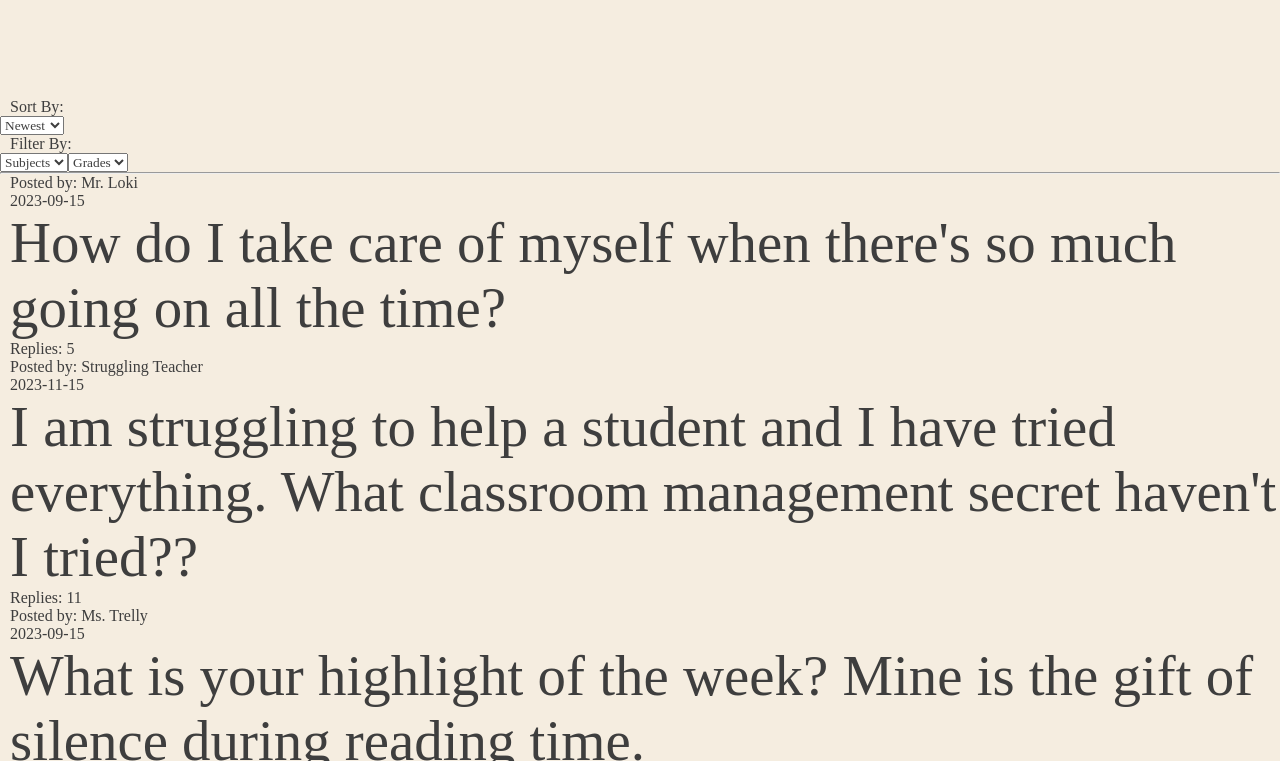
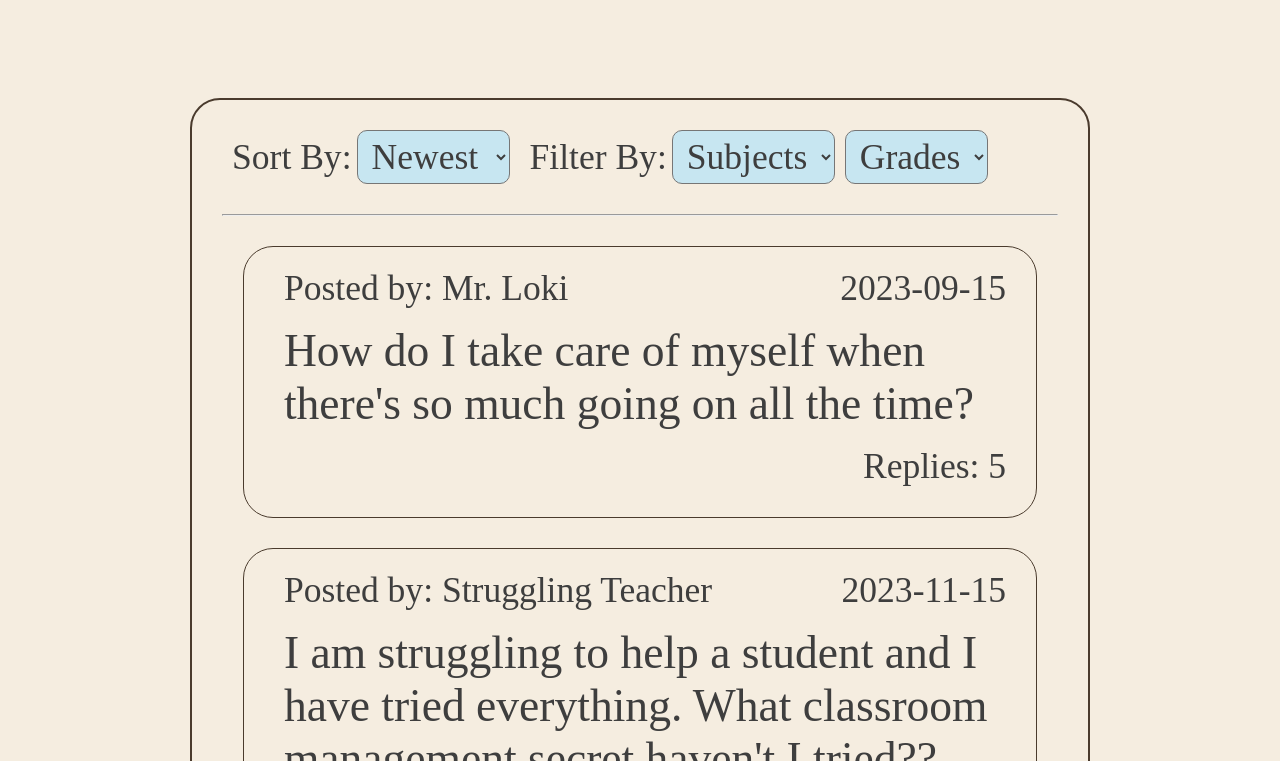
Before and after one commit to cindyawho/mlh-htf2024-project, a React (Create React App) app in the folder my-app/: page /discussions in a window 1280 px wide. Shown: the part 1339-2100 px from the top of the page. Built offline with nearby package versions, Linux system fonts and the light colour scheme; the HTML template or start-up script is replaced by a standard one; a web font is replaced by a local one.

Commit message:
Update styling for discussions page, move blog css to global css

```diff
--- a/my-app/src/App.css
+++ b/my-app/src/App.css
@@ -40,6 +40,20 @@ h1{
 h2{
   font-size: calc(64/1440 * 100vw);
   font-weight: normal;
+}
+input, select{
+  font-size: var(--nav-font-size);
+  padding: 5px 10px;
+  margin-right: 10px;
+  display: inline-block;
+}
+select{
+  border-radius: 10px;
+  background-color: var(--button-color-blue);
+  transition: .5s ease-in-out;
+}
+select:hover{
+  background-color: var(--bg-color-beige);
 }
 
 .App {
--- a/my-app/src/componentPages/blog.css
+++ b/my-app/src/componentPages/blog.css
@@ -77,11 +77,6 @@
 a:hover{
     text-decoration: none;;
 }
-input{
-    font-size: var(--nav-font-size);
-    padding: 5px 10px;
-    margin-right: 10px;
-}
 
 @media screen and (max-width: 800px){
     .readGrid{
--- a/my-app/src/componentPages/discussions.css
+++ b/my-app/src/componentPages/discussions.css
@@ -29,3 +29,50 @@
     width: 80%;
     padding-bottom: 30px;
 }
+/*********** DISCUSSIONS BELOW ***********/
+.discussionContainer{
+    margin: 0 auto 100px auto;
+    padding: 10px 30px 20px 30px;
+    width: 80%;
+    max-width: 900px;
+    border: 2.5px solid var(--bg-accent-lines);
+    border-radius: 30px;
+    overflow: visible;
+    padding-bottom: 30px;
+}
+.filterBar{
+    margin: 20px auto;
+}
+.filterBar p{
+    font-size: var(--nav-font-size);
+    display: inline-block;
+    margin-right: 5px;
+}
+hr{
+    margin: 30px 0;
+}
+
+.discussion{
+    margin: 30px auto;
+    padding: 20px 30px;
+    width: 95%;
+    max-width: 900px;
+    border: 1px solid var(--bg-accent-lines);
+    border-radius: 30px;
+    overflow: visible;
+    padding-bottom: 30px;
+}
+.discussionHeader{
+    display: flex;
+    justify-content: space-between;
+}
+.discussion h2{
+    font-size: calc(var(--nav-font-size) + 10px);
+    margin: 15px 0;
+}
+.discussion p{
+    font-size: var(--nav-font-size);
+}
+.discussionReplies{
+    text-align: right;
+}
```
